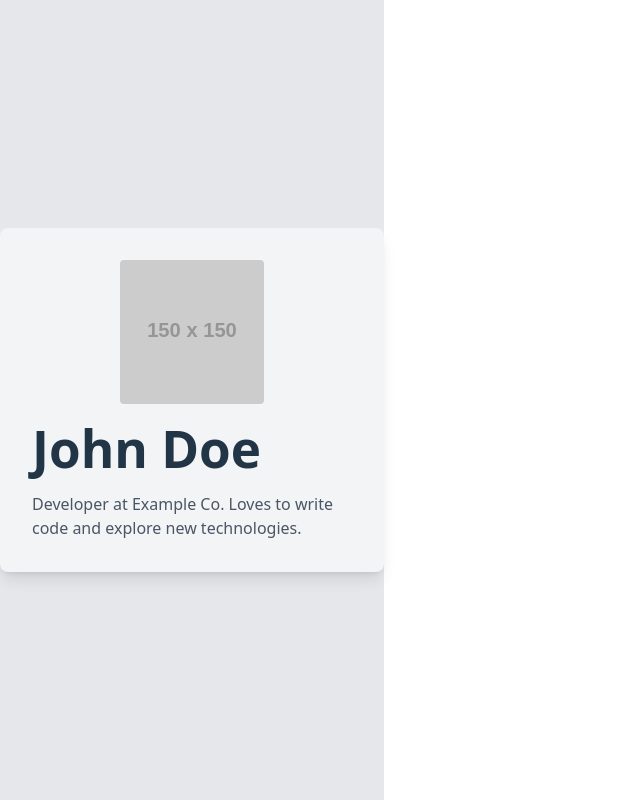
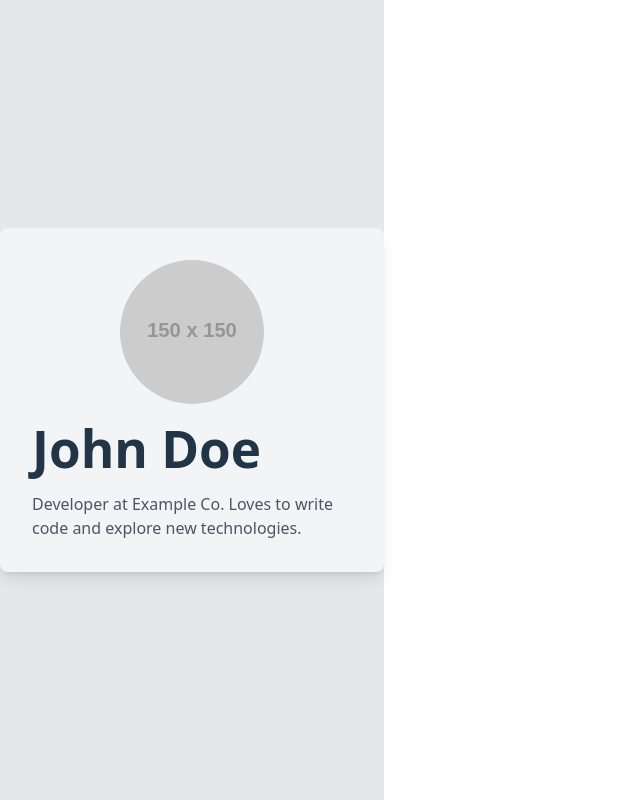
Before and after one commit to Lorna-Gitonga/alx-fe-reactjs, a React (Vite) app in the folder tailwind-react-integration/: page / in a window 1280 px wide. Shown: the whole page, without its empty margins (0-640 px from the left). Built offline with nearby package versions, Linux system fonts and the light colour scheme.

Commit message:
Added styling to image

```diff
--- a/tailwind-react-integration/src/components/UserProfile.jsx
+++ b/tailwind-react-integration/src/components/UserProfile.jsx
@@ -3,7 +3,8 @@ function UserProfile() {
     <div className="bg-gray-100 p-8 max-w-sm mx-auto my-20 rounded-lg shadow-lg">
       <img src="https://via.placeholder.com/150"
       alt="User"
-      className="w-36 h-36 rounded full mx-auto"
+         className="w-36 h-36 rounded-full mx-auto"
+
       />
       <h1 className="text-xl text-blue-8800 my-4 font-semibold">
         John Doe</h1>
```
